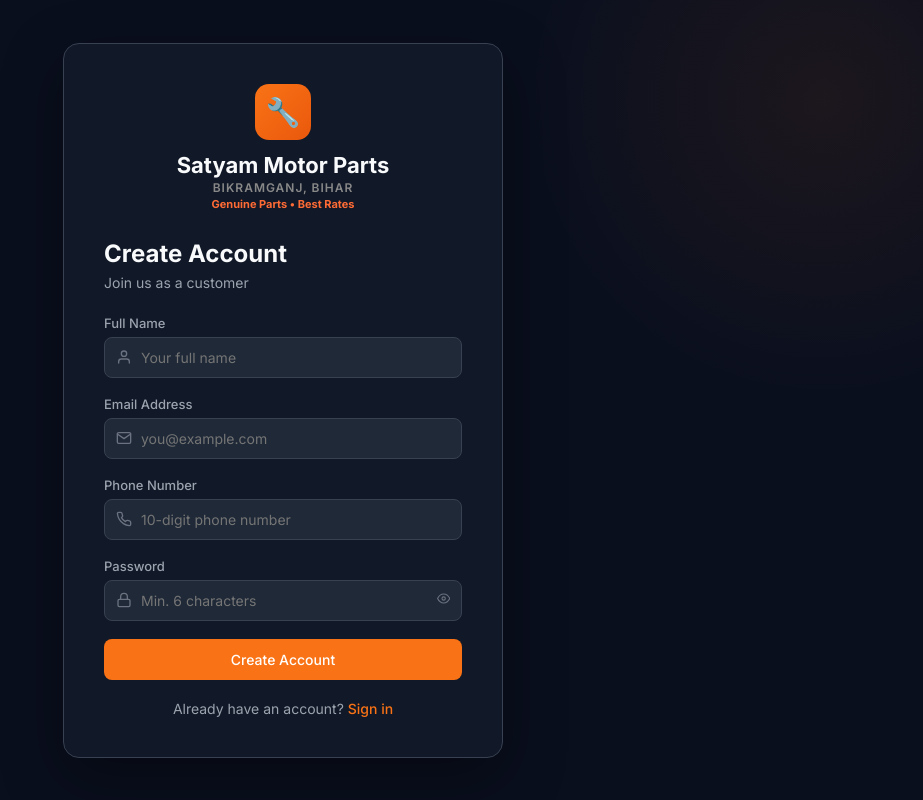
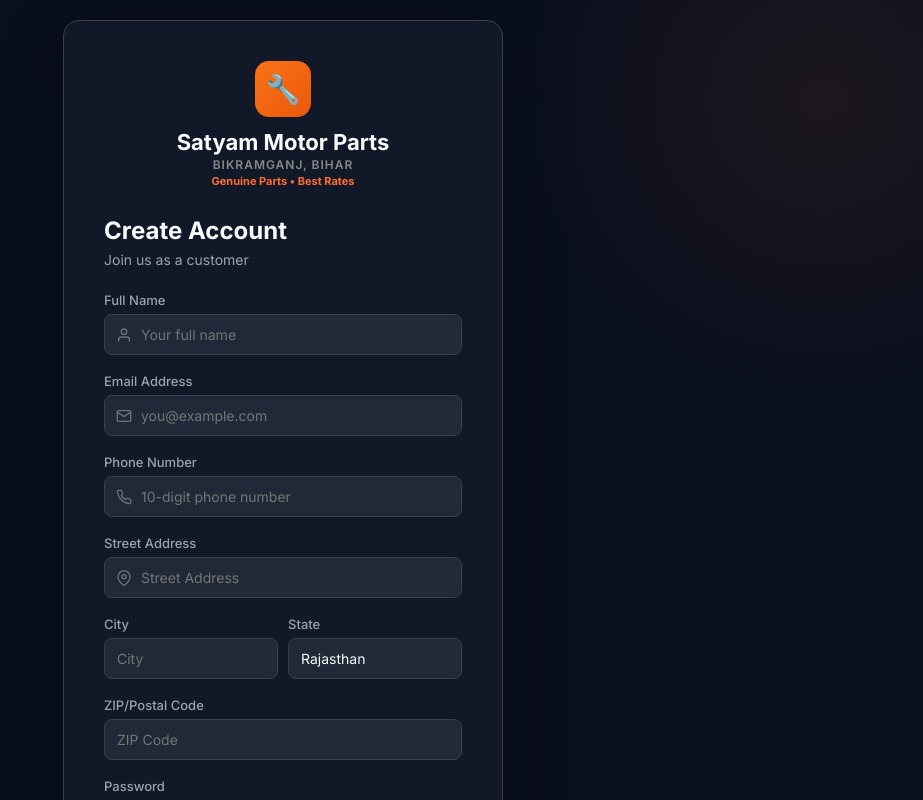
Before and after one commit to Satyam00237/Satyam-Motor-Parts, a React (Create React App) app in the folder frontend/: page /register in a window 1280 px wide. Shown: the top 800 px of the page, without its empty margins (357-1280 px from the left). Built offline with nearby package versions, Linux system fonts and the light colour scheme; no server answers; the HTML template or start-up script is replaced by a standard one.

Commit message:
Fix Registration Form, Profile Display, Login Check

```diff
--- a/frontend/src/pages/Home.css
+++ b/frontend/src/pages/Home.css
@@ -1605,6 +1605,23 @@
         max-width: 100%;
         width: 100%;
     }
+
+    /* Mobile Responsive profile & header */
+    .cl-user-chip span {
+        display: none;
+    }
+
+    .cl-user-chip {
+        padding: 4px;
+        gap: 4px;
+    }
+
+    .cl-user-dropdown {
+        right: -10px;
+        /* Prevent edge clipping */
+        width: 200px;
+        /* Slightly narrower */
+    }
 }
 
 @media (max-width: 480px) {
--- a/frontend/src/pages/auth/Register.js
+++ b/frontend/src/pages/auth/Register.js
@@ -2,12 +2,12 @@ import React, { useState } from 'react';
 import { Link, useNavigate } from 'react-router-dom';
 import { useAuth } from '../../context/AuthContext';
 import api from '../../services/api';
-import { FiUser, FiMail, FiLock, FiPhone, FiEye, FiEyeOff } from 'react-icons/fi';
+import { FiUser, FiMail, FiLock, FiPhone, FiEye, FiEyeOff, FiMapPin } from 'react-icons/fi';
 
 const Register = () => {
     const { login } = useAuth();
     const navigate = useNavigate();
-    const [form, setForm] = useState({ name: '', email: '', password: '', phone: '' });
+    const [form, setForm] = useState({ name: '', email: '', password: '', phone: '', street: '', city: '', state: 'Rajasthan', zip: '' });
     const [error, setError] = useState('');
     const [loading, setLoading] = useState(false);
     const [showPw, setShowPw] = useState(false);
@@ -65,8 +65,29 @@ const Register = () => {
                         <label>Phone Number</label>
                         <div style={{ position: 'relative' }}>
                             <FiPhone style={{ position: 'absolute', left: 12, top: '50%', transform: 'translateY(-50%)', color: 'var(--text-muted)' }} />
-                            <input className="input" style={{ paddingLeft: 36 }} type="tel" name="phone" placeholder="10-digit phone number" value={form.phone} onChange={handleChange} />
+                            <input className="input" style={{ paddingLeft: 36 }} type="tel" name="phone" placeholder="10-digit phone number" value={form.phone} onChange={handleChange} required />
                         </div>
+                    </div>
+                    <div className="form-group">
+                        <label>Street Address</label>
+                        <div style={{ position: 'relative' }}>
+                            <FiMapPin style={{ position: 'absolute', left: 12, top: '50%', transform: 'translateY(-50%)', color: 'var(--text-muted)' }} />
+                            <input className="input" style={{ paddingLeft: 36 }} type="text" name="street" placeholder="Street Address" value={form.street} onChange={handleChange} required />
+                        </div>
+                    </div>
+                    <div style={{ display: 'grid', gridTemplateColumns: '1fr 1fr', gap: '10px' }}>
+                        <div className="form-group">
+                            <label>City</label>
+                            <input className="input" type="text" name="city" placeholder="City" value={form.city} onChange={handleChange} required style={{ paddingLeft: 12 }} />
+                        </div>
+                        <div className="form-group">
+                            <label>State</label>
+                            <input className="input" type="text" name="state" placeholder="State" value={form.state} onChange={handleChange} required style={{ paddingLeft: 12 }} />
+                        </div>
+                    </div>
+                    <div className="form-group">
+                        <label>ZIP/Postal Code</label>
+                        <input className="input" type="text" name="zip" placeholder="ZIP Code" value={form.zip} onChange={handleChange} required style={{ paddingLeft: 12 }} />
                     </div>
                     <div className="form-group">
                         <label>Password</label>
```
